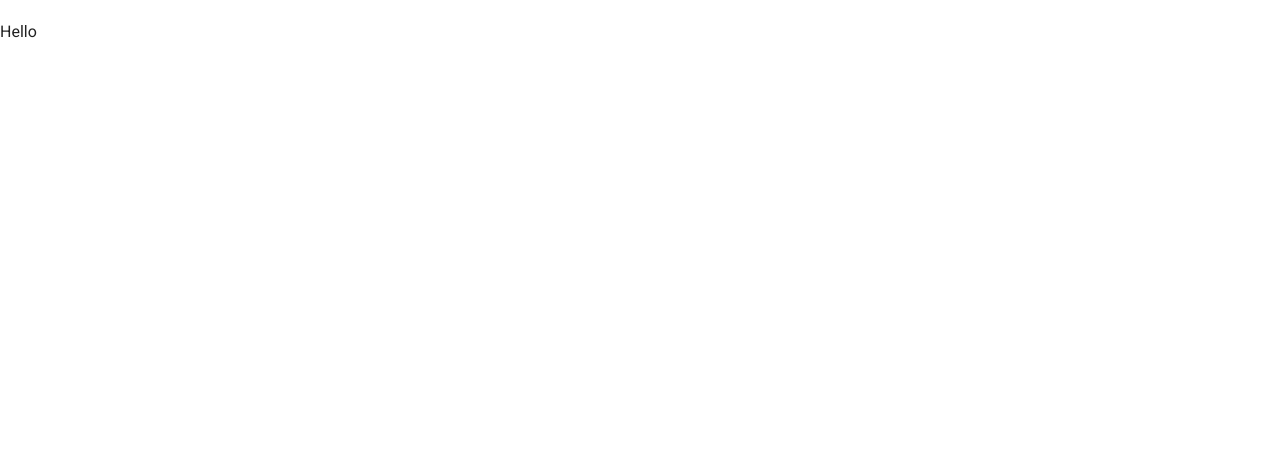
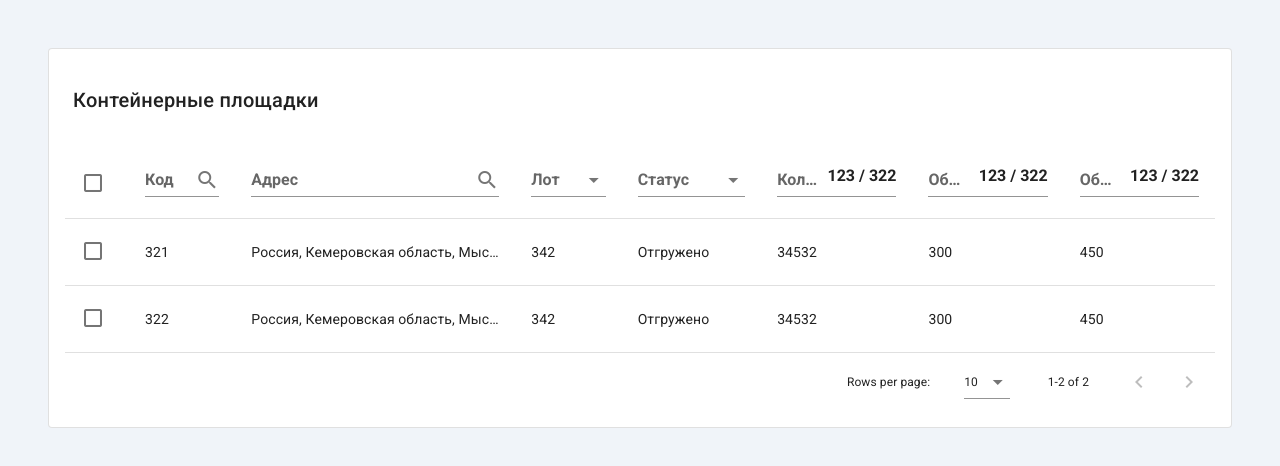
Before and after one commit to alldevic/qrform, a Vue app: page / in a window 1280 px wide. Shown: the top 466 px of the page. Built offline with nearby package versions, Linux system fonts and the light colour scheme.

Commit message:
created new view 'Platforms', created template structure for it

```diff
--- a/src/App.vue
+++ b/src/App.vue
@@ -1,6 +1,6 @@
 <template lang="pug">
   v-app
-    v-content(class="pt-5 pb-10")
+    v-content(class="pa-12")
       router-view
 </template>
 
--- a/src/plugins/vuetify.ts
+++ b/src/plugins/vuetify.ts
@@ -7,8 +7,21 @@ export default new Vuetify({
   theme: {
     themes: {
       light: {
-        primary: '#ff7722',
-        warning: '#ef4f24',
+        primary: '#0178E6',
+        secondary: '#183149',
+        secondaryLight: '#8191A1',
+        secondaryLightest: '#F0F4F9',
+        lightest: '#fff',
+        lighter: '#f5f5f5',
+        light: '#eee',
+        midLight: '#e4e4e4',
+        midDark: '#BBBBBB',
+        error: '#D53760',
+        errorLight: '#F5E4EA',
+        warning: '#EBCB71',
+        warningLigh: '#FEF9ED',
+        success: '#75BC41',
+        successLight: '#E9F7E9',
       },
     },
   },
--- a/src/styles/abstracts/_variables.scss
+++ b/src/styles/abstracts/_variables.scss
@@ -0,0 +1,20 @@
+// COLORS
+$primary: #0178E6;
+$secondary: #183149;
+$secondaryLight: #8191A1;
+$secondaryLightest: #F0F4F9;
+
+$lightest: #fff;
+$lighter: #f5f5f5;
+$light: #eee;
+$midLight: #e4e4e4;
+$midDark: #BBBBBB;
+
+$error: #D53760;
+$errorLight: #F5E4EA;
+
+$warning: #EBCB71;
+$warningLight: #FEF9ED;
+
+$success: #75BC41;
+$successLight: #E9F7E9;
--- a/src/styles/base/_reset.scss
+++ b/src/styles/base/_reset.scss
@@ -0,0 +1,30 @@
+ /* HTML5 display-role reset for older browsers */
+article, aside, details, figcaption, figure, footer, header, hgroup, menu, nav, section {
+  display: block;
+}
+
+body {
+  line-height: 1;
+}
+
+ol, ul {
+  list-style: none;
+}
+
+blockquote, q {
+  quotes: none;
+}
+
+blockquote {
+  &:before, &:after {
+    content: '';
+    content: none;
+  }
+}
+
+q {
+  &:before, &:after {
+    content: '';
+    content: none;
+  }
+}
--- a/src/styles/extensions/_vuetify.scss
+++ b/src/styles/extensions/_vuetify.scss
@@ -0,0 +1,25 @@
+// App
+.theme--light.v-application {
+  background-color: $secondaryLightest !important;
+}
+
+// Cards
+.theme--light.v-card {
+  .v-card__title {
+      padding: 35px 24px 32px 24px;
+  }
+}
+
+// Tables
+.theme--light.v-data-table {
+  .text-start {
+    text-overflow: ellipsis;
+    overflow: hidden;
+    span {
+      white-space: nowrap;
+    }
+  }
+  .short-row {
+    max-width: 280px;
+  }
+}
--- a/src/views/platforms/Platforms.vue
+++ b/src/views/platforms/Platforms.vue
@@ -1,7 +1,125 @@
 <template lang="pug">
-  p Hello
+  v-card(outlined)
+    v-card-title Контейнерные площадки
+    v-card-text
+      v-data-table(
+        v-model="selected"
+        :headers="headers"
+        :items="platforms"
+        item-key="code"
+        show-select
+      )
+        template(v-slot:header.code="{ header }")
+          v-text-field
+            template(v-slot:label)
+              | {{ header.text }}
+            template(v-slot:append)
+              v-icon.material-icons search
+
+        template(v-slot:header.address="{ header }")
+          v-text-field
+            template(v-slot:label)
+              | {{ header.text }}
+            template(v-slot:append)
+              v-icon.material-icons search
+
+        template(v-slot:header.lot="{ header }")
+          v-text-field
+            template(v-slot:label)
+              | {{ header.text }}
+            template(v-slot:append)
+              v-icon.material-icons arrow_drop_down
+
+        template(v-slot:header.status="{ header }")
+          v-text-field
+            template(v-slot:label)
+              | {{ header.text }}
+            template(v-slot:append)
+              v-icon.material-icons arrow_drop_down
+
+        template(v-slot:header.contactsNumbers="{ header }")
+          v-text-field
+            template(v-slot:label)
+              | {{ header.text }}
+            template(v-slot:append)
+              span 123 / 322
+
+        template(v-slot:header.volume="{ header }")
+          v-text-field
+            template(v-slot:label)
+              | {{ header.text }}
+            template(v-slot:append)
+              span 123 / 322
+
+        template(v-slot:header.volumeShipped="{ header }")
+          v-text-field
+            template(v-slot:label)
+              | {{ header.text }}
+            template(v-slot:append)
+              span 123 / 322
+
+        template(v-slot:item="{ item }")
+          tr
+            td.text-start
+              v-checkbox(
+                v-model="selected"
+                :value="item"
+                color="primary"
+              )
+            td.text-start
+              span {{ item.code }}
+            td.text-start.short-row
+              span {{ item.address }}
+            td.text-start
+              span {{ item.lot }}
+            td.text-start
+              span {{ item.status }}
+            td.text-start
+              span {{ item.contactsNumbers }}
+            td.text-start
+              span {{ item.volume }}
+            td.text-start
+              span {{ item.volumeShipped }}
 </template>
 
 <script lang="ts">
-export default {};
+export default {
+  data: () => ({
+    selected: [],
+    headers: [
+      { text: 'Код', value: 'code', sortable: false },
+      {
+        text: 'Адрес',
+        value: 'address',
+        class: 'short-row',
+        sortable: false,
+      },
+      { text: 'Лот', value: 'lot', sortable: false },
+      { text: 'Статус', value: 'status', sortable: false },
+      { text: 'Количество контактов', value: 'contactsNumbers', sortable: false },
+      { text: 'Объём', value: 'volume', sortable: false },
+      { text: 'Объём отгруженного с места', value: 'volumeShipped', sortable: false },
+    ],
+    platforms: [
+      {
+        code: '321',
+        address: 'Россия, Кемеровская область, Мыски, ул.Советская 23',
+        lot: '342',
+        status: 'Отгружено',
+        contactsNumbers: '34532',
+        volume: '300',
+        volumeShipped: '450',
+      },
+      {
+        code: '322',
+        address: 'Россия, Кемеровская область, Мыски, ул.Советская 23',
+        lot: '342',
+        status: 'Отгружено',
+        contactsNumbers: '34532',
+        volume: '300',
+        volumeShipped: '450',
+      },
+    ],
+  }),
+};
 </script>
```
